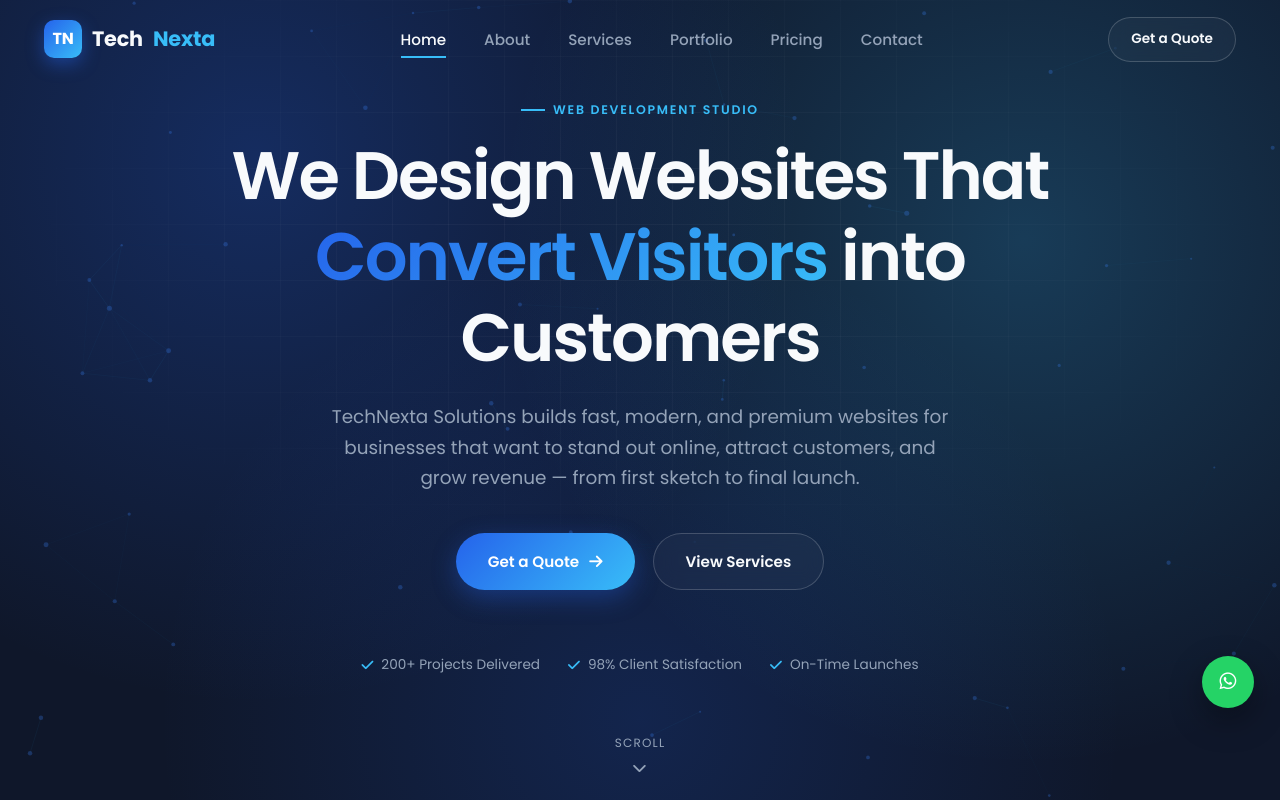
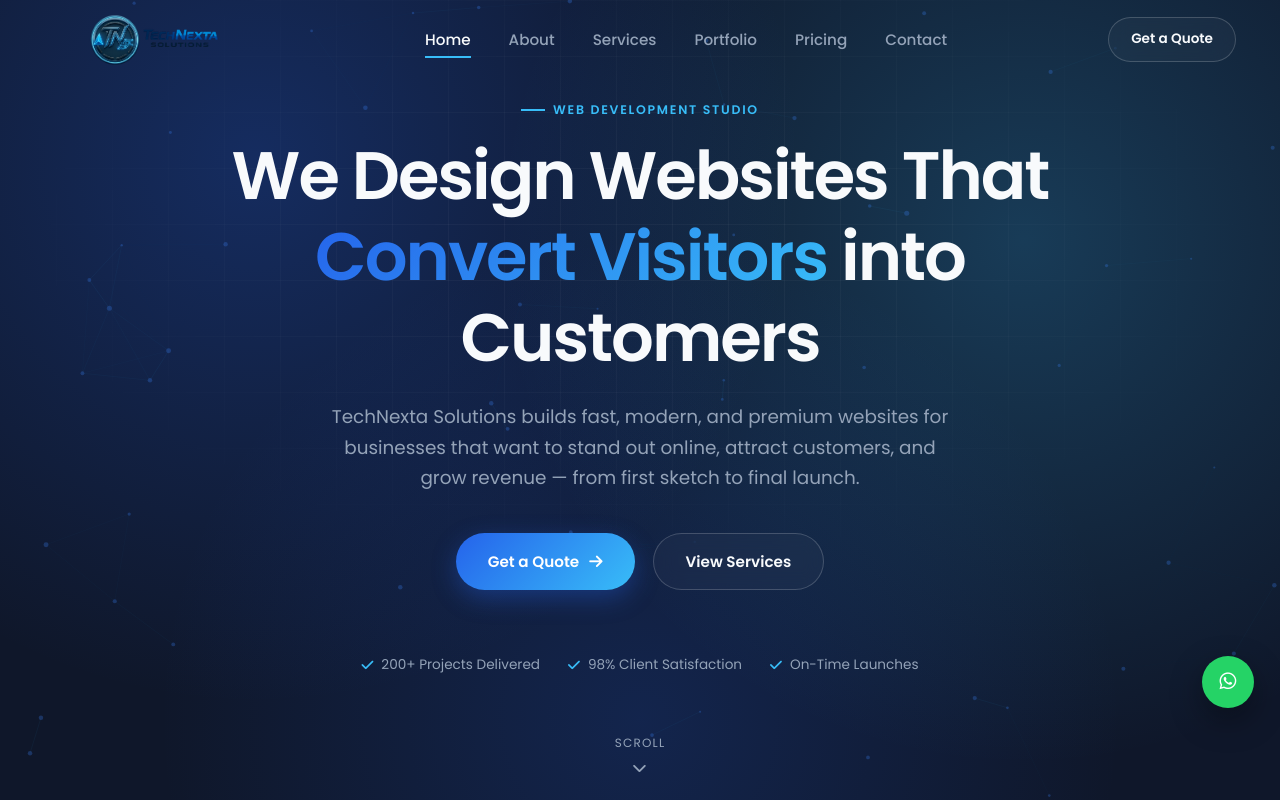
Before and after one commit to kdaksh1208/TechNexta_Solution, a plain HTML site: page index.html in a window 1280 px wide. Shown: the top 800 px of the page. Drawn offline with Linux system fonts and the light colour scheme.

Commit message:
Updated header logo

```diff
--- a/css/style.css
+++ b/css/style.css
@@ -218,6 +218,12 @@ section { position: relative; padding: 110px 0; }
 .logo {
   display: flex; align-items: center; gap: 10px;
   font-size: 1.3rem; font-weight: 700; letter-spacing: -0.01em;
+}
+.logo-img {
+  height: 64px;
+  width: 220px;
+  display: block;
+  object-fit: contain;
 }
 .logo-mark {
   width: 38px; height: 38px;
--- a/index.html
+++ b/index.html
@@ -41,10 +41,7 @@
 <!-- Navbar -->
 <header class="navbar" id="navbar">
   <div class="nav-inner">
-    <a href="index.html" class="logo">
-      <span class="logo-mark">TN</span>
-      Tech<span class="accent">Nexta</span>
-    </a>
+    <a href="index.html" class="logo"><img src="images/logo.png" alt="TechNexta Solutions" class="logo-img"></a>
     <nav class="nav-links" id="navLinks">
       <a href="index.html" class="active">Home</a>
       <a href="about.html">About</a>
```
Also changed, not shown: about.html (+1 -1 lines), contact.html (+1 -1 lines), portfolio.html (+1 -1 lines), pricing.html (+1 -1 lines), services.html (+2 -2 lines), images/logo.png (added), without background logo.png.
